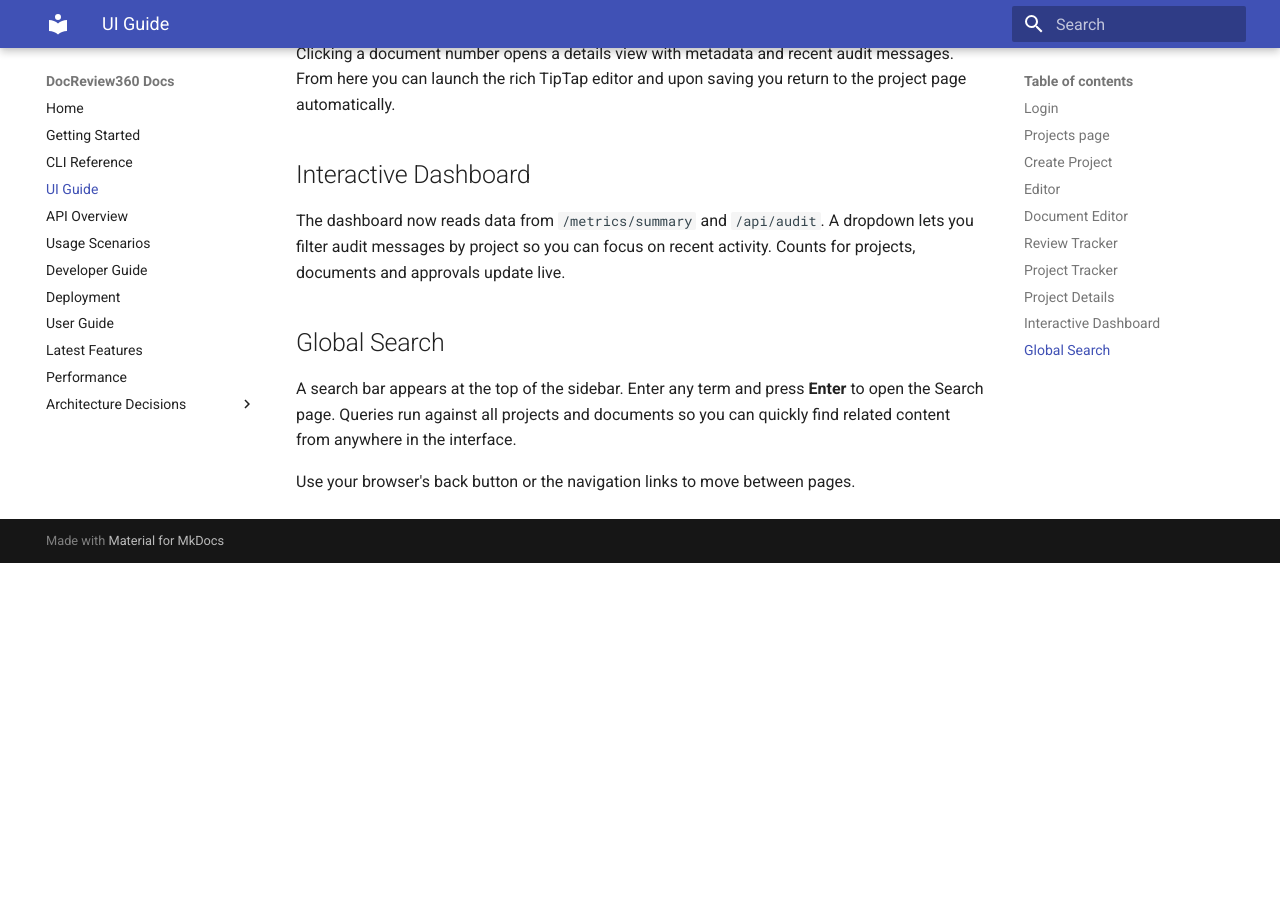
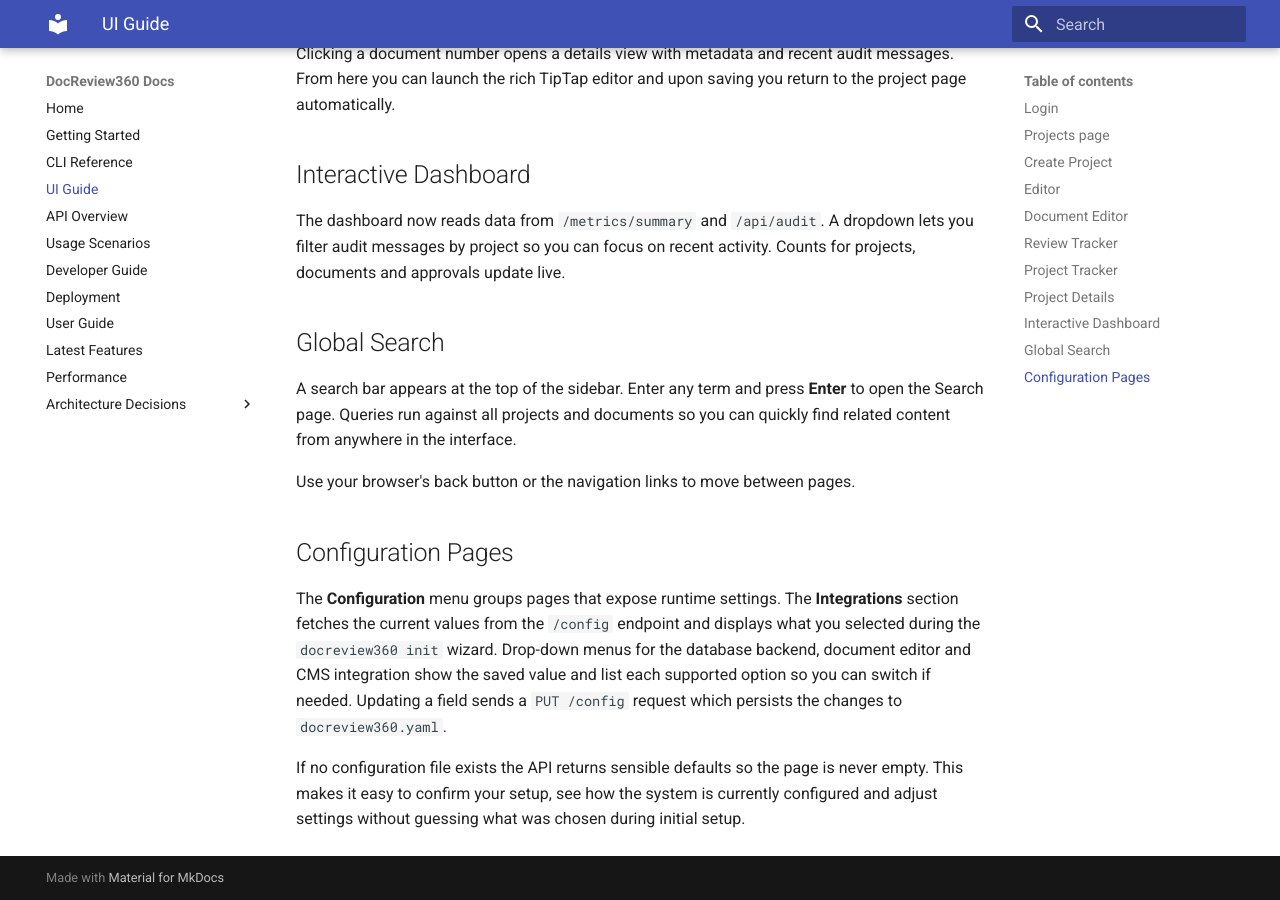
Before and after one commit to eputnam77/DocReview360, an MkDocs documentation site: the page built from docs/ui.md, in a window 1280 px wide and 900 px high, scrolled down 1302 px. Built offline with MkDocs 1.6.1 and Material for MkDocs 9.7.7, drawn with Linux system fonts in a browser that asks for light colours; before the commit the page ends 1865 px from its top, so only the background shows below that.

Commit message:
docs: clarify integrations settings

```diff
--- a/docs/ui.md
+++ b/docs/ui.md
@@ -43,3 +43,18 @@
 A search bar appears at the top of the sidebar. Enter any term and press **Enter** to open the Search page. Queries run against all projects and documents so you can quickly find related content from anywhere in the interface.
 
 Use your browser's back button or the navigation links to move between pages.
+
+## Configuration Pages
+
+The **Configuration** menu groups pages that expose runtime settings. The
+**Integrations** section fetches the current values from the `/config` endpoint
+and displays what you selected during the `docreview360 init` wizard. Drop-down
+menus for the database backend, document editor and CMS integration show the
+saved value and list each supported option so you can switch if needed.
+Updating a field sends a `PUT /config` request which persists the changes to
+`docreview360.yaml`.
+
+If no configuration file exists the API returns sensible defaults so the page is
+never empty. This makes it easy to confirm your setup, see how the system is
+currently configured and adjust settings without guessing what was chosen during
+initial setup.
```
Also changed, not shown: 1 other file.
